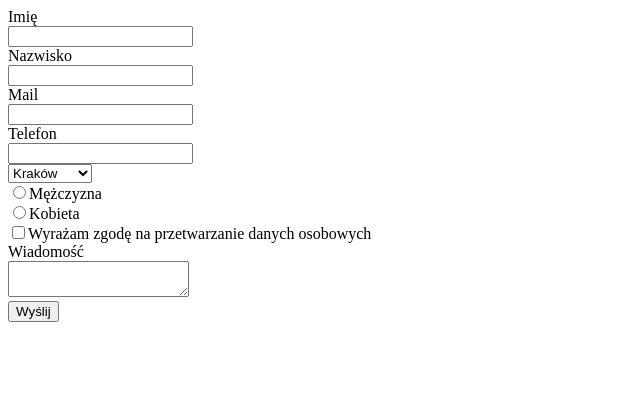
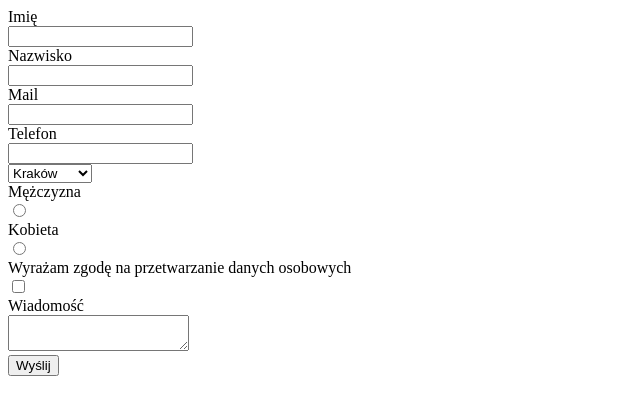
Before and after one commit to marcinkk1/marcinkk1.github.io, a plain HTML site: page HTML-formularz/index.html in a window 1280 px wide. Shown: the whole page, without its empty margins (0-640 px from the left). Drawn offline with Linux system fonts and the light colour scheme.

Commit message:
Update index.html
poprawa zadania

```diff
--- a/HTML-formularz/index.html
+++ b/HTML-formularz/index.html
@@ -21,9 +21,12 @@
             <option value="Warszawa">Warszawa</option>
             <option value="Gdańsk">Gdańsk</option>
         </select> <br>
-        <input type="radio" name="choise">Mężczyzna <br>
-        <input type="radio" name="choise">Kobieta <br>
-        <input type= "checkbox" name="agreement">Wyrażam zgodę na przetwarzanie danych osobowych <br>
+        <label for="male">Mężczyzna</label><br>
+        <input type="radio" name="choise" id="male"><br>
+        <label for="female">Kobieta</label><br>
+        <input type="radio" name="choise" id="female"><br>
+        <label for="zgoda">Wyrażam zgodę na przetwarzanie danych osobowych</label><br>
+        <input type= "checkbox" name="agreement" id="zgoda"><br>
         <label for="message">Wiadomość</label> <br>
         <textarea name="message" id="message"></textarea> <br>
         <input type="submit" value="Wyślij">
```
